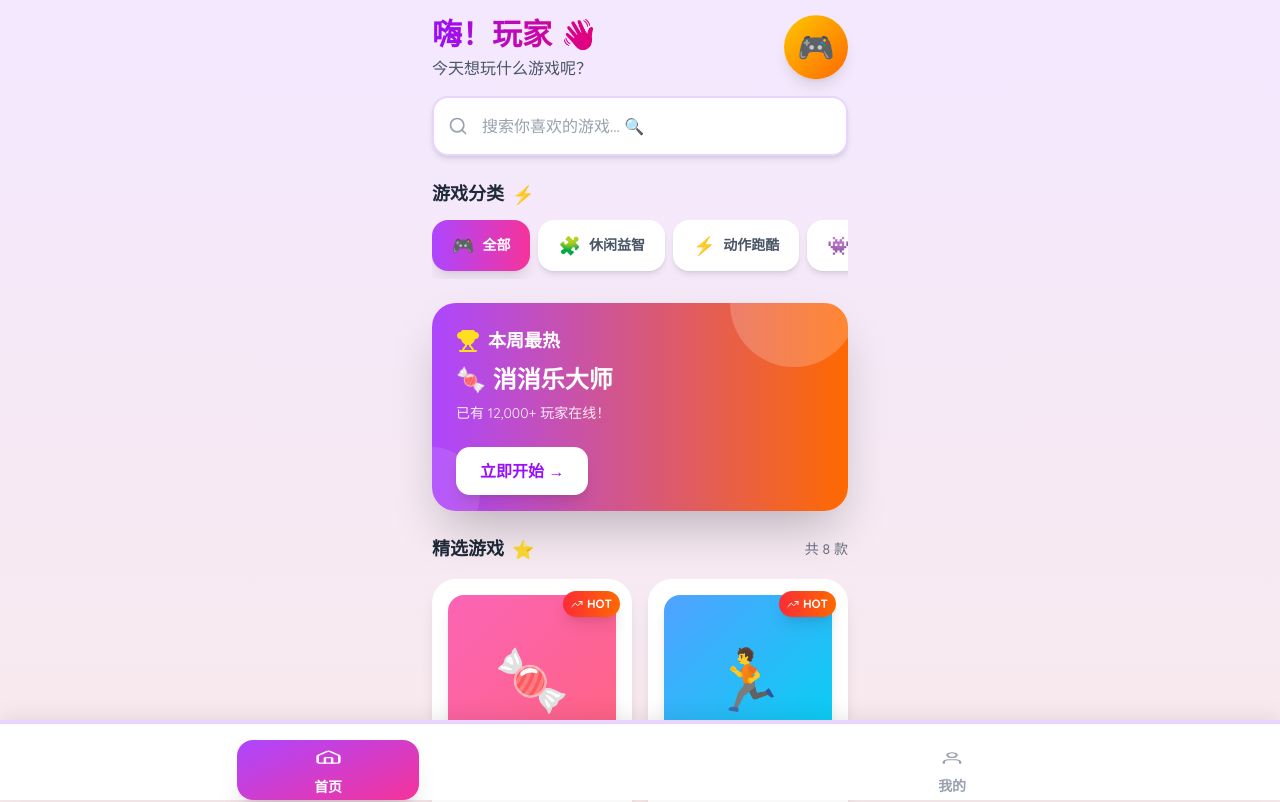
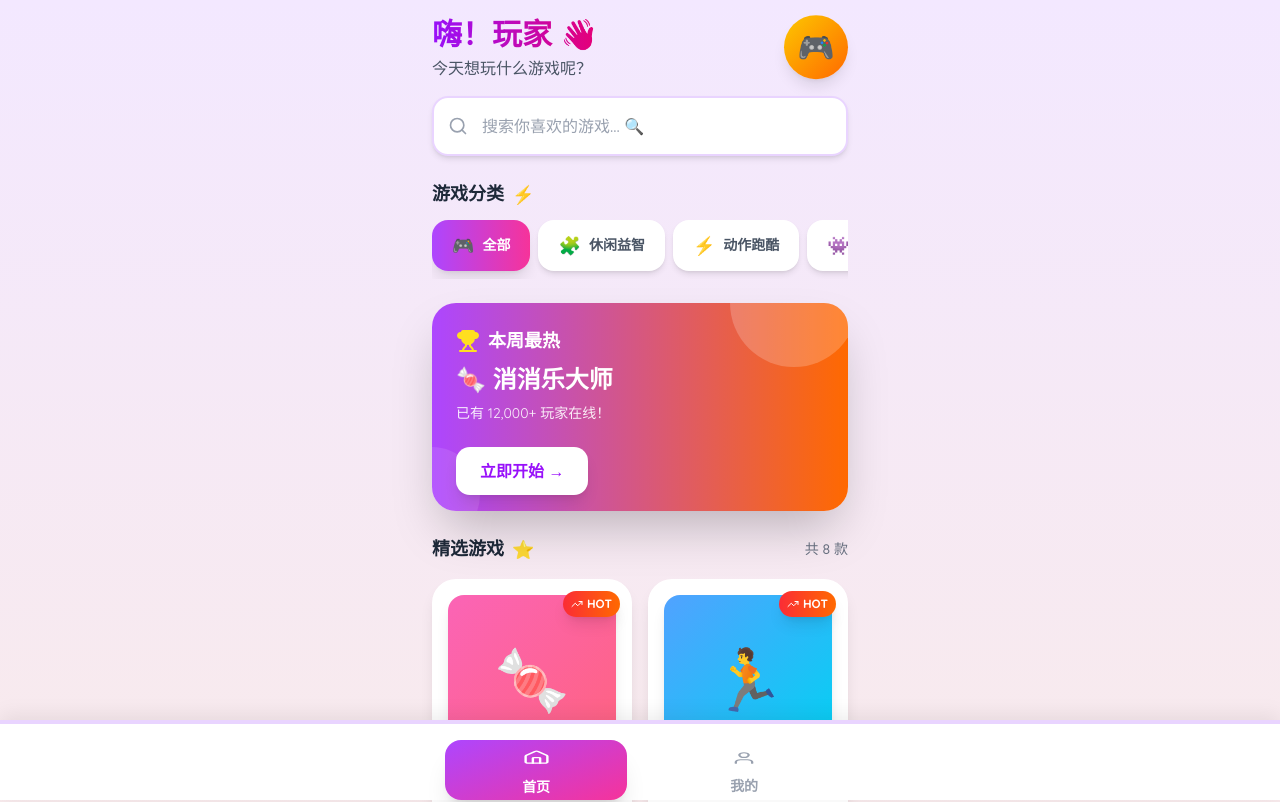
Before and after one commit to guoruncheng-web/three-game-box, a Next.js app: page / in a window 1280 px wide. Shown: the top 802 px of the page. Built offline with nearby package versions, Linux system fonts and the light colour scheme.

Commit message:
feat:tarBar

```diff
--- a/src/components/layout/TabBar.tsx
+++ b/src/components/layout/TabBar.tsx
@@ -36,7 +36,7 @@ export function TabBar({ tabs }: TabBarProps) {
                 boxShadow: '0px -4px 20px rgba(0, 0, 0, 0.08)',
             }}
         >
-            <div className="flex items-center h-[76px] px-4 pt-4 pb-0">
+            <div className="max-w-md mx-auto flex items-center h-[76px] px-4 pt-4 pb-0">
                 {tabs.map((tab) => {
                     const isActive = pathname === tab.path || pathname.startsWith(tab.path + '/');
 
```
